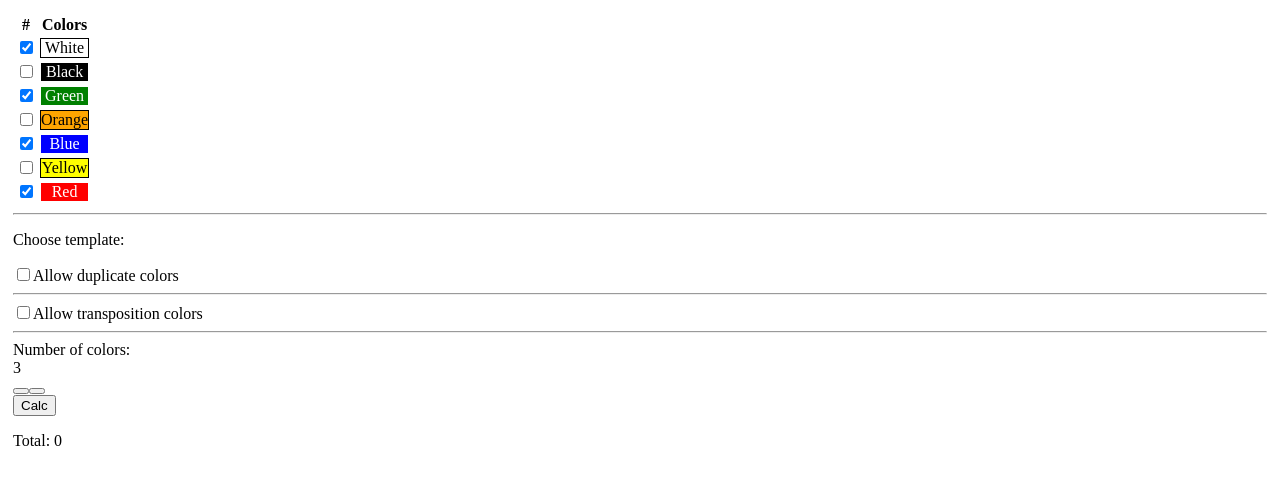
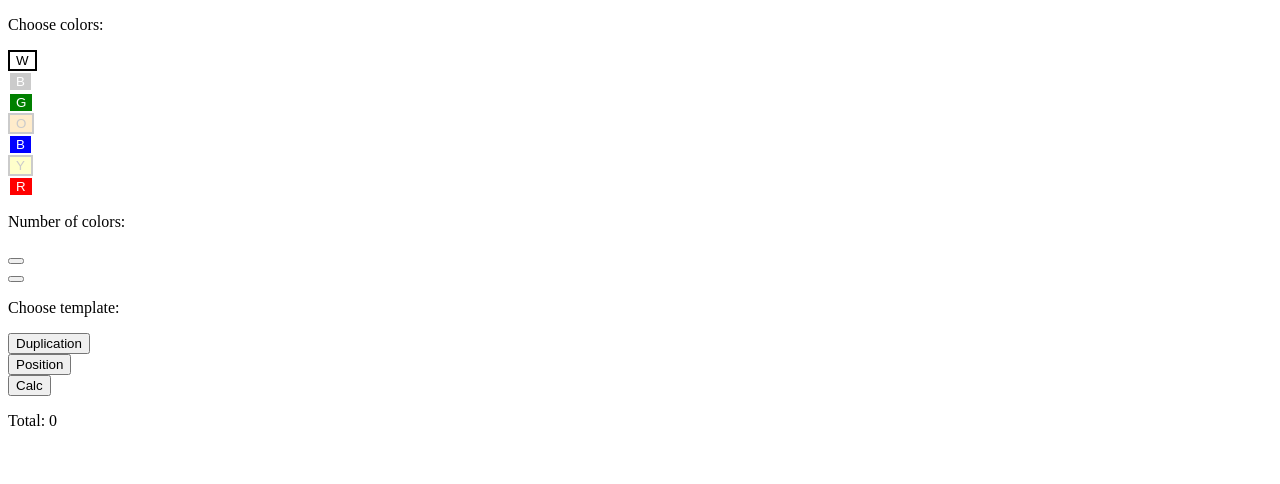
Before and after one commit to vtazin/flagsreact, a React app: page / in a window 1280 px wide. Shown: the top 484 px of the page. Built offline with nearby package versions, Linux system fonts and the light colour scheme; the HTML template or start-up script is replaced by a standard one.

Commit message:
Fixes and deploy

```diff
--- a/package.json
+++ b/package.json
@@ -76,8 +76,9 @@
     "worker-plugin": "^5.0.0"
   },
   "scripts": {
-    "start": "node scripts/start.js",
-    "build": "node scripts/build.js",
+    "dev": "node scripts/start.js",
+    "start": "node scripts/server.js",
+    "postinstall": "node scripts/build.js",
     "test": "node scripts/test.js"
   },
   "eslintConfig": {
--- a/src/components/App.tsx
+++ b/src/components/App.tsx
@@ -6,14 +6,16 @@ import FlagSettings from "./FlagSettings";
 export default class App extends Component {
   render() {
     return (
-      <div style={{ padding: "5px" }} className="ui two column grid">
-        <div className="four wide column grey">
-          <ColorTable />
-          <hr />
-          <FlagSettings />
-        </div>
-        <div className="twelve wide column light pink">
-          <FlagTable />
+      <div className="ui center aligned segment">
+        <div className="ui two column divided relaxed grid">
+          <div className="six wide mobile four wide tablet four wide computer four wide large screen column violet">
+            <ColorTable />
+            <div className="ui divider"></div>
+            <FlagSettings />
+          </div>
+          <div className="ten wide mobile twelve wide tablet twelve wide computer twelve wide large screen column violet">
+            <FlagTable />
+          </div>
         </div>
       </div>
     );
--- a/src/components/Canvas/CanvasPlane.tsx
+++ b/src/components/Canvas/CanvasPlane.tsx
@@ -14,12 +14,29 @@ class CanvasPlane extends Component<Props> {
   constructor(props: Props) {
     super(props);
     this.myRef = React.createRef();
+    window.onresize = this.resizeCanvas;
   }
   componentDidMount() {
     const canvas = this.myRef.current!;
     SimpleEngine.create(canvas);
+    this.resizeCanvas();
+
     SimpleEngine.setColorList(this.props.colorList);
   }
+
+  resizeCanvas = () => {
+    const canvas = this.myRef.current;
+    if (canvas) {
+      const parent = canvas.parentElement!;
+      const minParentDimension = Math.min(
+        parent.clientHeight,
+        parent.clientWidth
+      );
+      canvas.width = minParentDimension;
+      canvas.height = minParentDimension - canvas.offsetTop;
+      SimpleEngine.context?.resize();
+    }
+  };
 
   componentDidUpdate() {
     if (this.props.description) {
@@ -28,7 +45,7 @@ class CanvasPlane extends Component<Props> {
   }
 
   render() {
-    return <canvas width={640} height={640} ref={this.myRef}></canvas>;
+    return <canvas ref={this.myRef}></canvas>;
   }
 }
 
--- a/src/components/Canvas/SimpleWebGL/index.ts
+++ b/src/components/Canvas/SimpleWebGL/index.ts
@@ -32,6 +32,9 @@ class SimpleEngine {
             this.mesh.updateContent(meshDesscription);
         }
     }
+    static setCleanColor(color: ColorRGBA) {
+        this.context.setCleanColor(color);
+    }
 
     static setColorList(colorList: ColorRGBA[]) {
         this.context.shaderProgram.setColorListUniform(colorList);
--- a/src/components/Canvas/SimpleWebGL/renderer/Context.ts
+++ b/src/components/Canvas/SimpleWebGL/renderer/Context.ts
@@ -30,10 +30,15 @@ class Context {
 
     private setUp() {
         this.gl.viewport(0, 0, this.gl.canvas.width, this.gl.canvas.height);
-        this.gl.clearColor(0.25, 0.25, 0.25, 0);
+        this.gl.clearColor(0, 0, 0, 0);
         this.clearBit = this.gl.COLOR_BUFFER_BIT | this.gl.DEPTH_BUFFER_BIT;
 
         this.shaderProgram = new ShaderProgram(this.gl, this.ANGLE);
+    }
+
+    resize() {
+        this.gl.viewport(0, 0, this.gl.canvas.width, this.gl.canvas.height);
+        this.shaderProgram.resizeCanvas();
     }
 
     setCleanColor(color: ColorRGBA) {
--- a/src/components/Canvas/SimpleWebGL/renderer/ShaderProgram/ShaderProgram.ts
+++ b/src/components/Canvas/SimpleWebGL/renderer/ShaderProgram/ShaderProgram.ts
@@ -65,6 +65,17 @@ class ShaderProgram {
         // a[3] = 1;
 
         // console.log(vec4.transformMat4(vec4.create(), a, pMatrix));
+    }
+    resizeCanvas = () => {
+        const ratio = this.gl.canvas.width / this.gl.canvas.height;
+        let pMatrix;
+        if (ratio >= 1) {
+            pMatrix = mat4.ortho(mat4.create(), -ratio, ratio, -1.0, 1.0, 1.0, -1.0);
+        }
+        else {
+            pMatrix = mat4.ortho(mat4.create(), -1, 1, -1.0 / ratio, 1.0 / ratio, 1.0, -1.0);
+        }
+        this.gl.uniformMatrix4fv(this.uniforms['u_pMatrix'].location, false, pMatrix);
     }
 
 
--- a/src/components/ColorTable.tsx
+++ b/src/components/ColorTable.tsx
@@ -38,48 +38,35 @@ class ColorTable extends Component<StateConnector> {
   }
 
   render() {
+    const smallSize = window.screen.availWidth < 991;
     return (
-      <table className="ui celled inverted table">
-        <thead>
-          <tr>
-            <th>#</th>
-            <th>Colors</th>
-          </tr>
-        </thead>
-        <tbody>
+      <div className="ui center aligned">
+        <p>Choose colors:</p>
+        <div className={`ui two column grid`}>
           {this.props.colorItemList.map((item) => {
             return (
-              <tr key={item.name}>
-                <td data-label="#">
-                  <div className="ui input">
-                    <input
-                      type="checkbox"
-                      checked={item.checked}
-                      onChange={(e) => {
-                        let newItem = { ...item };
-                        newItem.checked = e.target.checked;
-                        this.props.updateColorItem(newItem);
-                      }}
-                    />
-                  </div>
-                </td>
-                <td data-label="Colors">
-                  <div
-                    style={{
-                      border: "solid 1px",
-                      backgroundColor: item.colorValue,
-                      color: this.textColor(item.colorValue),
-                      textAlign: "center",
-                    }}
-                  >
-                    {item.name}
-                  </div>
-                </td>
-              </tr>
+              <div className="column" key={item.name}>
+                <button
+                  style={{
+                    border: "solid 2px",
+                    backgroundColor: item.colorValue,
+                    color: this.textColor(item.colorValue),
+                    opacity: item.checked ? 1 : 0.2,
+                  }}
+                  className={`ui ${smallSize ? "mini " : ""} button`}
+                  onClick={(e) => {
+                    let newItem = { ...item };
+                    newItem.checked = !newItem.checked;
+                    this.props.updateColorItem(newItem);
+                  }}
+                >
+                  {smallSize ? item.name.slice(0, 1) : item.name}
+                </button>
+              </div>
             );
           })}
-        </tbody>
-      </table>
+        </div>
+      </div>
     );
   }
 }
--- a/src/components/FlagSettings.tsx
+++ b/src/components/FlagSettings.tsx
@@ -36,36 +36,20 @@ class FlagSettings extends Component<ConnectedProps<typeof connector>> {
 
   render() {
     return (
-      <div className="ui column stackable container">
-        <p>Choose template:</p>
-        <div className="ui input">
-          <input
-            type="checkbox"
-            id="withoutRepeat"
-            name="flagType"
-            checked={!this.withoutRepeat}
-            onChange={() => (this.withoutRepeat = !this.withoutRepeat)}
-          />
-          <label htmlFor="withoutRepeat">Allow duplicate colors</label>
-        </div>
-        <hr />
-        <div className="ui input">
-          <input
-            type="checkbox"
-            id="strictOrder"
-            name="flagType"
-            checked={!this.strictOrder}
-            onChange={() => (this.strictOrder = !this.strictOrder)}
-          />
-          <label htmlFor="duplicateColors">Allow transposition colors</label>
-        </div>
-        <hr />
-        <div className="ui mini">
-          <span className="ui large">Number of colors:</span>
-          <div className="ui mini">
-            <div className="ui big label">{this.colorNumbers.toString()}</div>
+      <div className="ui center aligned">
+        <p>Number of colors:</p>
+        <div className="mini ui buttons">
           <button
-              className="ui mini button"
+            className="ui button"
+            onClick={() =>
+              (this.colorNumbers = Math.max(this.colorNumbers - 1, 1))
+            }
+          >
+            <i className="minus chevron icon"></i>
+          </button>
+          <div className="or" data-text={this.colorNumbers.toString()}></div>
+          <button
+            className="ui button"
             onClick={() =>
               (this.colorNumbers = Math.min(
                 this.colorNumbers + 1,
@@ -73,17 +57,30 @@ class FlagSettings extends Component<ConnectedProps<typeof connector>> {
               ))
             }
           >
-              {" "}
             <i className="plus chevron icon"></i>
           </button>
+        </div>
+        <div className="ui divider"></div>
+        <p>Choose template:</p>
+        <div className="ui center aligned one column grid">
+          <div className="column">
             <button
-              className="ui mini button"
-              onClick={() =>
-                (this.colorNumbers = Math.max(this.colorNumbers - 1, 1))
-              }
+              className={`mini ui toggle button ${
+                !this.withoutRepeat ? "active" : ""
+              }`}
+              onClick={() => (this.withoutRepeat = !this.withoutRepeat)}
             >
-              {" "}
-              <i className="minus chevron icon"></i>
+              Duplication
+            </button>
+          </div>
+          <div className="column">
+            <button
+              className={`mini ui toggle button ${
+                !this.strictOrder ? "active" : ""
+              }`}
+              onClick={() => (this.strictOrder = !this.strictOrder)}
+            >
+              Position
             </button>
           </div>
         </div>
--- a/src/components/FlagTable.tsx
+++ b/src/components/FlagTable.tsx
@@ -74,14 +74,14 @@ class FlagTable extends Component<
 
   render() {
     return (
-      <div>
-        <button onClick={this.fillSet}>
-          Calc{" "}
-          <div
-            className={`ui mini ${
-              this.state.loading ? "active" : "disabled"
-            } inline loader`}
-          ></div>
+      <div style={{ width: "100%", height: "100%" }}>
+        <button
+          className={`ui big button green ${
+            this.state.loading ? "loading" : ""
+          }`}
+          onClick={this.fillSet}
+        >
+          Calc
         </button>
 
         <p>{`Total: ${this.state.count}`}</p>
--- a/src/store/reducers/index.ts
+++ b/src/store/reducers/index.ts
@@ -2,6 +2,7 @@
 import { combineReducers } from 'redux';
 import colorItems from './colorItems';
 import flagSettings from './flagSettings';
+
 
 export enum ActionType {
     UPDATE_COLOR_ITEM,
```
Also changed, not shown: scripts/sever.js (added, +14 -0 lines), src/worker/helper/helper.ts (+7 -6 lines). Lines whose indentation alone changed are shown as unchanged.
